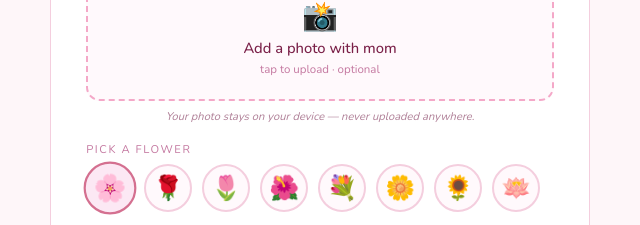
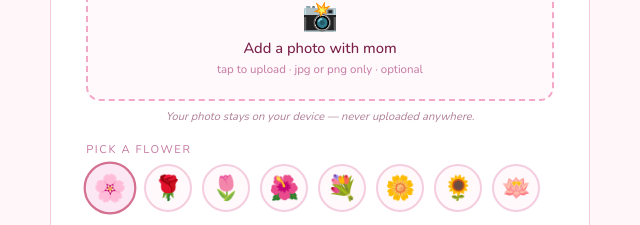
Before and after one commit to albyjohnson/mothers-day-site, a plain HTML site: page index.html in a window 1280 px wide. Shown: the part 814-1039 px from the top of the page, 320-960 px from the left. Drawn offline with nearby package versions, Linux system fonts and the light colour scheme.

Commit message:
index.html

```diff
--- a/index.html
+++ b/index.html
@@ -195,7 +195,7 @@ footer strong{font-family:'Satisfy',cursive;font-size:clamp(1rem,3.5vw,1.2rem);c
             <input type="file" id="photoInput" accept="image/*"/>
             <span class="pu-icon">📸</span>
             <div class="pu-text">Add a photo with mom</div>
-            <div class="pu-sub">tap to upload &middot; optional</div>
+           <div class="pu-sub">tap to upload &middot; jpg or png only &middot; optional</div>
           </label>
           <div class="photo-preview-wrap" id="photoPreviewWrap">
             <div class="photo-preview">
```
